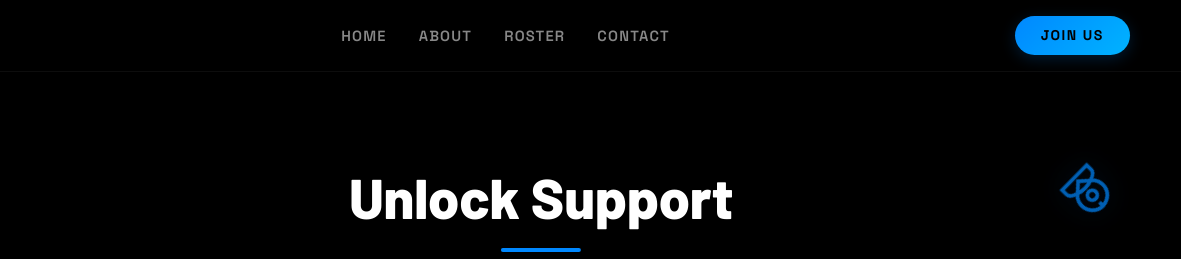
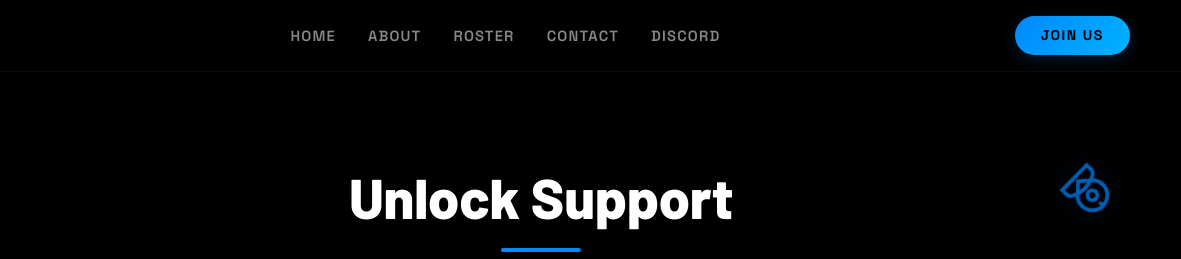
Before and after one commit to oopsididitagain335/thethirdkey, a website: page public/contact.html in a window 1280 px wide. Shown: the top 259 px of the page, 99-1280 px from the left. Drawn offline with Linux system fonts and the light colour scheme.

Commit message:
Update contact.html

```diff
--- a/public/contact.html
+++ b/public/contact.html
@@ -410,6 +410,7 @@
       <li><a href="/about" class="nav-link">About</a></li>
       <li><a href="/roster" class="nav-link">Roster</a></li>
       <li><a href="/contact" class="nav-link">Contact</a></li>
+      <li><a href="/discord" class="nav-link">Discord</a></li>
     </ul>
     <a href="/apply" class="join-btn">Join Us</a>
   </header>
```
